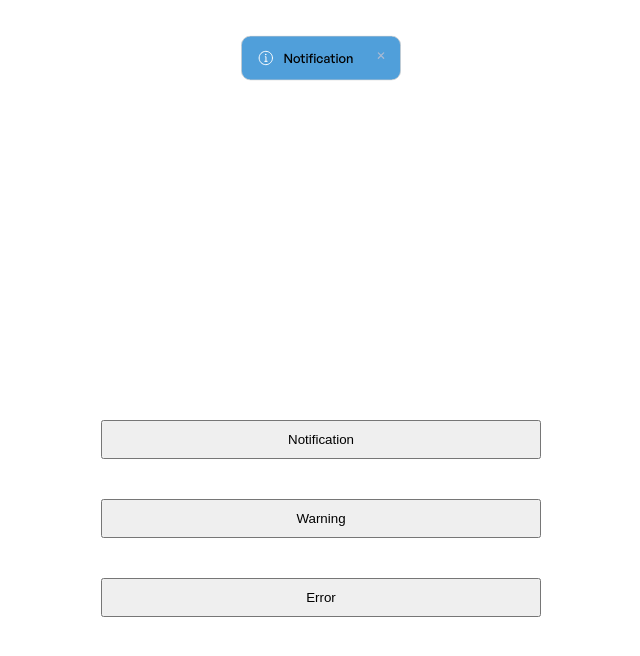
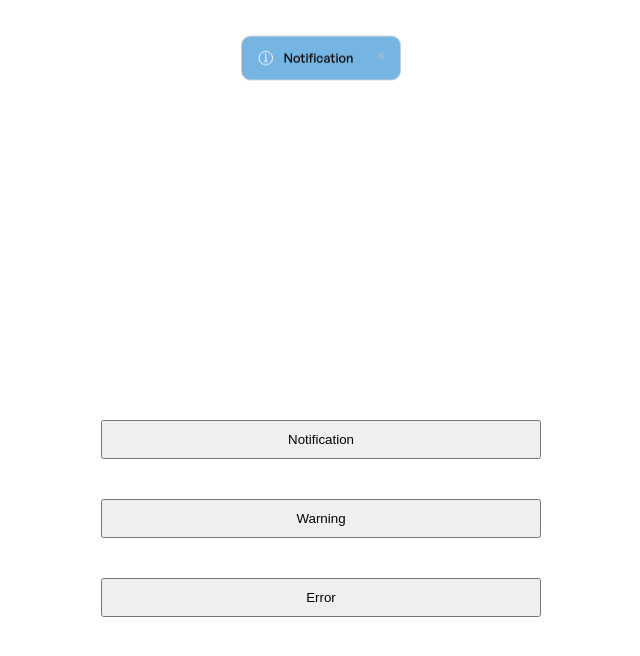
Before and after one commit to NATA-Trysts/app, a React (Vite) app: page /test/noti-stack in a window 1280 px wide. Both pictures are taken after a click on the button "Notification". Shown: the top 656 px of the page, without its empty margins (319-959 px from the left). Built offline with nearby package versions, Linux system fonts and the light colour scheme.

Commit message:
fix: change notication color and add backdrop filter to notification

```diff
--- a/src/components/Notification/Notification.tsx
+++ b/src/components/Notification/Notification.tsx
@@ -16,6 +16,7 @@ const NotificationContainer = styled.div<{ type: NotificationType }>`
   z-index: 99;
   position: absolute;
   transition: all 0.3s ease;
+  backdrop-filter: blur(5px);
 `
 
 const NotificationContent = styled.div`
--- a/src/libs/constants.ts
+++ b/src/libs/constants.ts
@@ -21,9 +21,9 @@ const COLOR_PICKER_LIST: ColorListObject = {
 }
 
 const NOTIFICATION_COLOR: NotificationColor = {
-  notification: 'hsla(205.43, 65%, 54%, 0.9)',
-  warning: 'hsla(54.089, 81%, 51%, 0.9)',
-  error: 'hsla(0, 55%, 43%, 0.9)',
+  notification: 'hsla(205.43, 65%, 54%, 0.7)',
+  warning: 'hsla(54.089, 81%, 51%, 0.7)',
+  error: 'hsla(0, 55%, 43%, 0.7)',
 }
 
 const NOTIFICATION_CLOSE_COLOR: NotificationCloseColor = {
```
